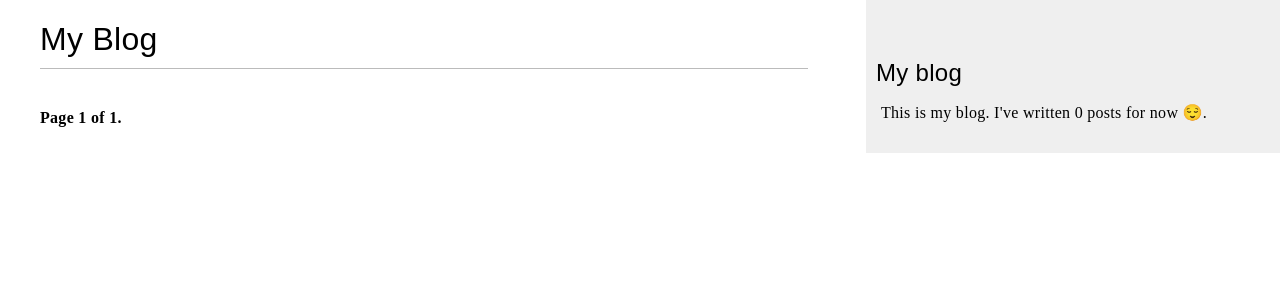
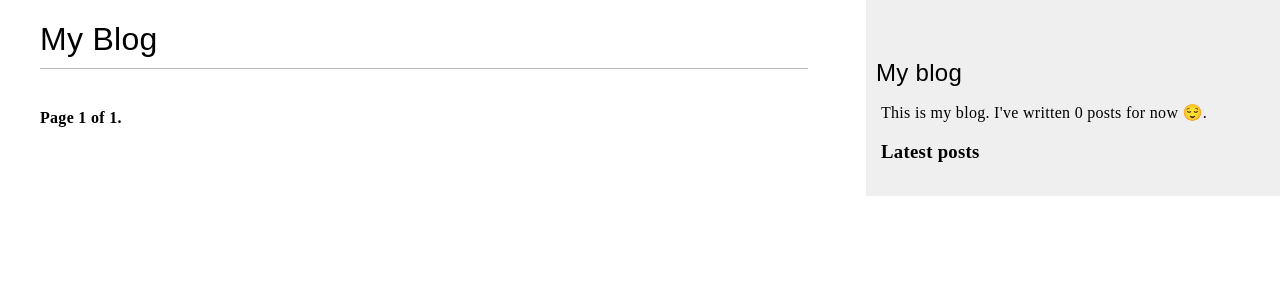
Before and after one commit to codingEzio/code_py_book_django2_by_example, a Django app: page /blog/ in a window 1280 px wide. Shown: the top 300 px of the page. Run offline with Django 3.2, Linux system fonts and the light colour scheme; data that the repository does not hold is empty.

Commit message:
Custom-tags: display 'latest posts' on the homepage

```diff
--- a/Chapter_01/blog/templates/blog/base.html
+++ b/Chapter_01/blog/templates/blog/base.html
@@ -16,6 +16,9 @@
 <div id="sidebar">
 	<h2>My blog</h2>
 	<p>This is my blog. I've written {% my_post_count %} posts for now 😌.</p>
+
+	<h3>Latest posts</h3>
+	{% show_latest_posts 3 %}
 </div>
 
 </body>
--- /dev/null
+++ b/Chapter_01/blog/templates/blog/post/latest_posts.html
@@ -0,0 +1,7 @@
+<ul>
+	{% for post in latest_posts %}
+		<li>
+			<a href="{{ post.get_absolute_url }}">{{ post.title }}</a>
+		</li>
+	{% endfor %}
+</ul>
--- a/Chapter_01/blog/templatetags/blog_tags.py
+++ b/Chapter_01/blog/templatetags/blog_tags.py
@@ -23,3 +23,21 @@ def total_posts():
     """
 
     return Post.published.count()
+
+
+@register.inclusion_tag('blog/post/latest_posts.html')
+def show_latest_posts(count=5):
+    """
+        As its name suggests,
+            it was used to "display some content by rendering another template".
+
+        A simple comparison,
+            complete    <html> ... h p div ... </html>
+            partial     e.g. <li> ... </li> (without the whole DOM)
+
+        About the code
+            the param `count` simply allow you to name 'how many posts were shown'.
+    """
+
+    latest_posts = Post.published.order_by('-publish')[:count]
+    return { 'latest_posts': latest_posts }
```
Also changed, not shown: Chapter_01/05_TO_BE_RENAMED.md (+7 -0 lines).
